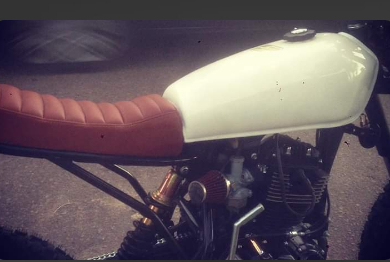
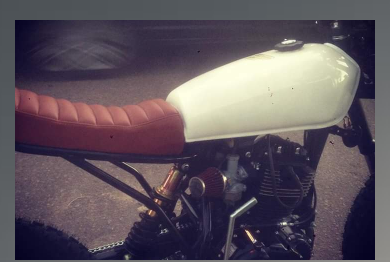
Before and after one commit to FranMG91/proyecto-integrador-fmg, a plain HTML site: page index.html in a window 390 px wide. Shown: the part 2420-2682 px from the top of the page. Drawn offline with Linux system fonts and the light colour scheme.

Commit message:
cambio en galeria

```diff
--- a/index.css
+++ b/index.css
@@ -568,7 +568,6 @@ header{
         border-radius: 10px;
         box-shadow: 0 0 40px -10px #000;
         box-sizing: border-box;
-
         padding: 20px 30px;
     }
 
@@ -866,8 +865,41 @@ header{
 
 
 
+    .container-galerias{
+        background-image: url(./IMAGENES/FONDO\ RESPONSIVE\ GALERIA.jpg);
+        background-position: center;
+        background-repeat: no-repeat;
+        background-size: cover;
+        backdrop-filter: grayscale(1);
+
+    }
+
+    .foto-grande-galeria1, .foto-a-galeria1, .foto-b-galeria1, .foto-c-galeria1, .foto-d-galeria1{
+        width: 360px;
+        border-radius: 0px;
+    }
+
+    .foto-grande-galeria2, .foto-a-galeria2, .foto-b-galeria2, .foto-c-galeria2, .foto-d-galeria2 {
+        width: 360px;
+        border-radius: 0px;
+    }
+
+
+
+
+
+
+
+
+
+
+
+
+
+
     .form-contacto{
         width: 350px;
+        background-color: rgb(241, 241, 241);
     }
 
 
```
Also changed, not shown: IMAGENES/FONDO FORMULARIO.jpg (added), IMAGENES/FONDO RESPONSIVE GALERIA.jpg (added).
